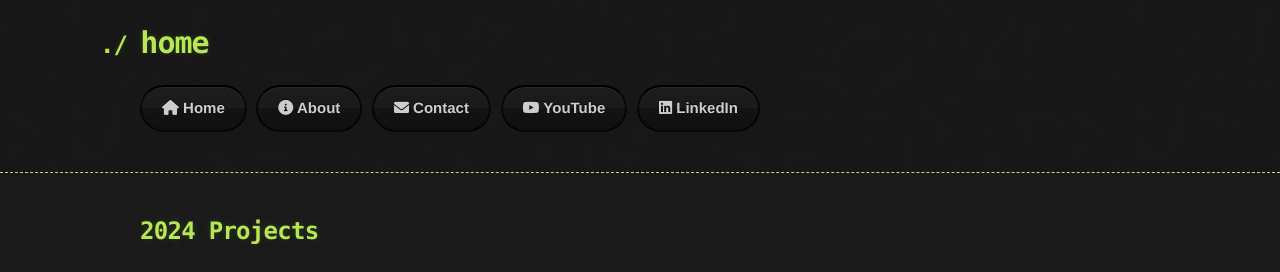
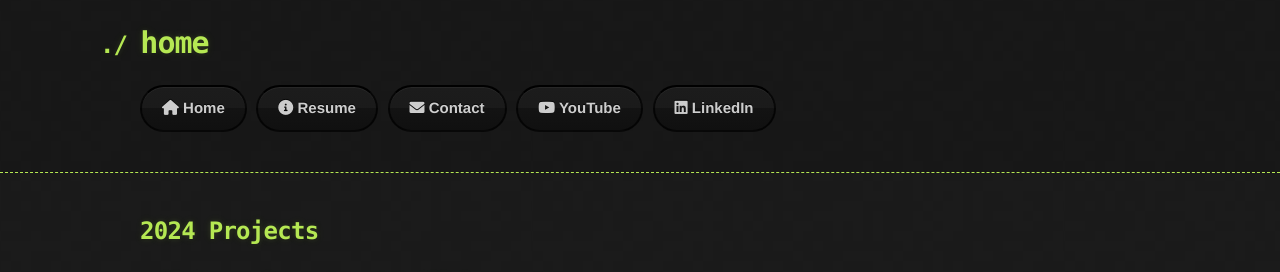
Before and after one commit to A-museme/home, a Jekyll site: the page built from index.md, in a window 1280 px wide. Shown: the top 272 px of the page. Built offline with Jekyll 4.4.1, drawn with Linux system fonts in a browser that asks for light colours; our own code applies the rules of GitHub Pages for plain Markdown files; the repository's description, which GitHub fills in, is left out.

Commit message:
Update default.html

```diff
--- a/_layouts/default.html
+++ b/_layouts/default.html
@@ -24,8 +24,8 @@
           <a href="{{ '/' | relative_url }}" class="btn">
             <i class="fas fa-home"></i> Home
           </a>
-          <a href="{{ '/about' | relative_url }}" class="btn">
-            <i class="fas fa-info-circle"></i> About
+          <a href="{{ '/online-cv' | relative_url }}" class="btn">
+            <i class="fas fa-info-circle"></i> Resume
           </a>
           <a href="{{ '/contact' | relative_url }}" class="btn">
             <i class="fas fa-envelope"></i> Contact
```
